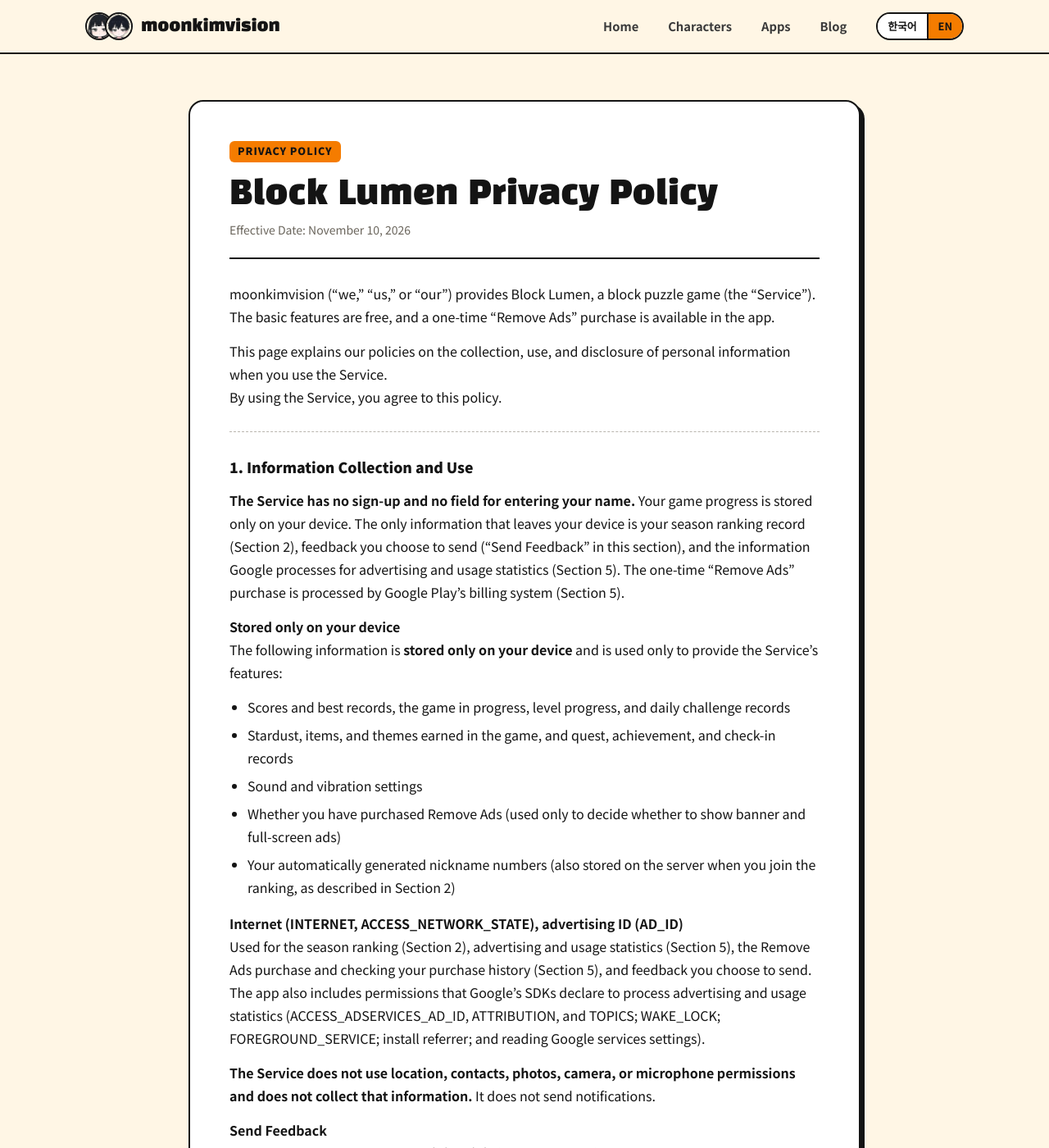
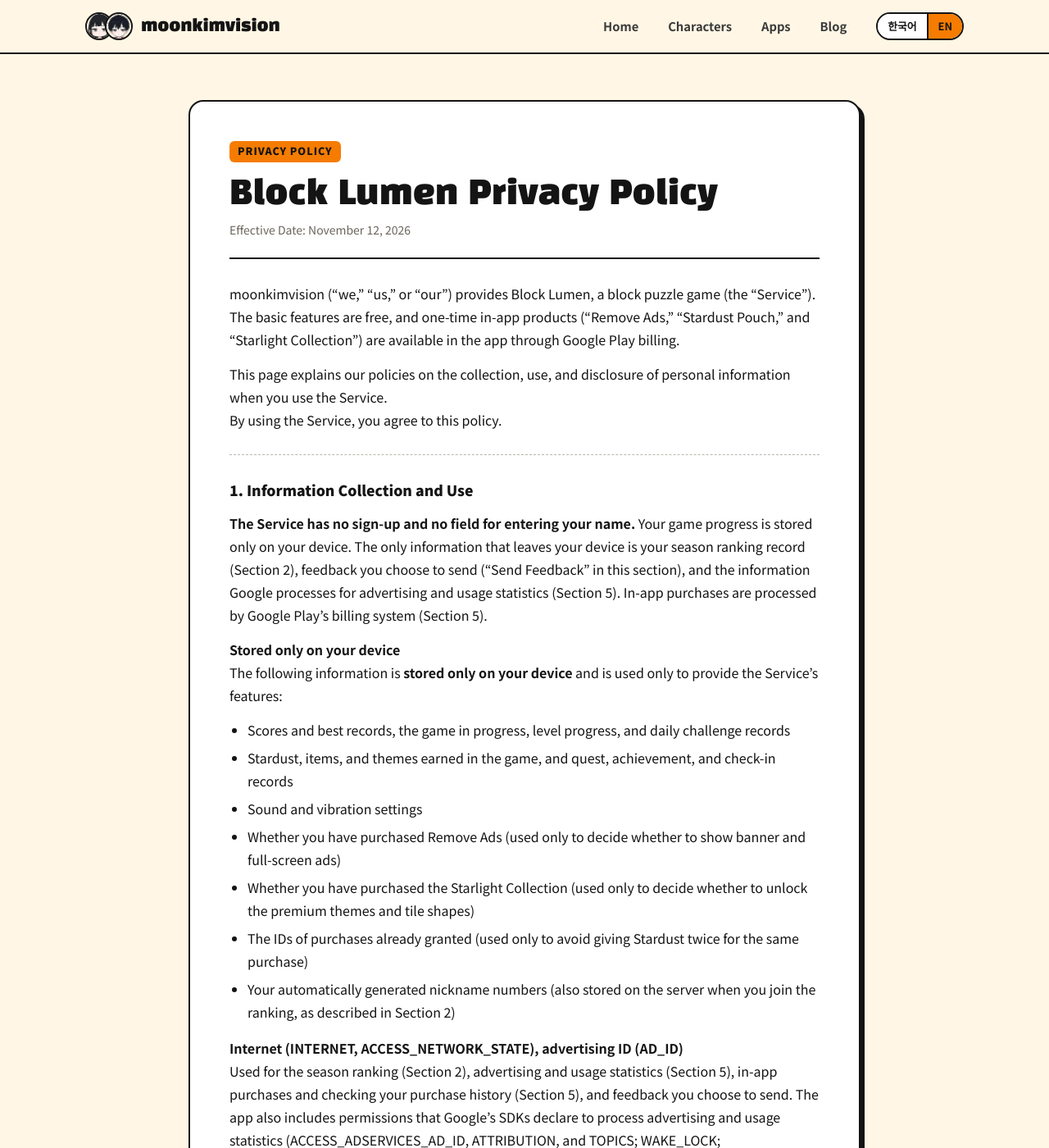
Before and after one commit to moonkimvision/moonkimvision.github.io, a Jekyll site: the page built from privacy/block-lumen.md, in a window 1280 px wide and 1400 px high. Shown: the whole window at 82% size. Built offline with Jekyll 4.4.1, drawn with Linux system fonts in a browser that asks for light colours; some of the changed text lies outside the part shown.

Commit message:
Block Lumen 개인정보처리방침 결제 절을 인앱 상품 3종(광고 제거·별가루 주머니·별빛 컬렉션)으로 확장 (한/영)
Co-Authored-By: Claude Opus 5.5 <noreply@anthropic.com>

```diff
--- a/privacy/block-lumen.md
+++ b/privacy/block-lumen.md
@@ -4,13 +4,13 @@ title_ko: "Block Lumen 개인정보처리방침"
 title_en: "Block Lumen Privacy Policy"
 title: "Block Lumen Privacy Policy"
 permalink: /privacy/block-lumen/
-date: 2026-11-10
+date: 2026-11-12
 lang: ko
 ---
 
 <div class="lang-ko" markdown="1">
 
-moonkimvision("회사", "저희")은 블록 퍼즐 게임 Block Lumen(이하 "서비스")을 제공합니다. 기본 기능은 무료이며, 앱 안에서 '광고 제거'를 한 번 구매할 수 있습니다.
+moonkimvision("회사", "저희")은 블록 퍼즐 게임 Block Lumen(이하 "서비스")을 제공합니다. 기본 기능은 무료이며, 앱 안에서 Google Play 결제로 일회성 인앱 상품('광고 제거', '별가루 주머니', '별빛 컬렉션')을 살 수 있습니다.
 
 본 페이지는 서비스 이용 시 개인정보의 수집·이용·공개에 관한 정책을 안내합니다.
 서비스를 이용함으로써 본 정책에 동의하는 것으로 간주됩니다.
@@ -96,7 +98,13 @@ moonkimvision("회사", "저희")은 블록 퍼즐 게임 Block Lumen(이하 "
 동의가 필요한 지역(유럽경제지역·영국·스위스 등)의 사용자에게는 처음 실행할 때 Google UMP 광고 개인정보 동의 화면이 표시되어 맞춤 광고 여부를 선택할 수 있습니다. 이 지역의 사용자는 설정의 "광고 개인정보 설정"에서 언제든지 선택을 바꿀 수 있습니다. 기기 설정에서 광고 ID를 재설정하거나 맞춤 광고를 끌 수도 있습니다. 자세한 내용은 [Google 파트너 사이트·앱 데이터 사용 방식](https://policies.google.com/technologies/partner-sites)을 참고하십시오.
 
 **결제 (Google Play 결제)**
-일회성 인앱 구매 '광고 제거'는 Google Play 결제 시스템으로 처리됩니다. 카드 번호 등 결제 수단 정보는 Google이 처리하며 저희는 받지 않습니다. 앱은 구매 여부(광고 제거 적용 여부)만 기기 안에 저장해 배너 광고와 판 사이 전면 광고를 보일지 정합니다. 보상형 광고는 사용자가 골라서 보는 것이라 구매 뒤에도 남아 있습니다. 앱을 켤 때 Google Play 구매 내역과 맞춰 보며, 환불된 구매는 광고 제거를 풀고 다시 광고를 보여 줍니다. 앱을 다시 설치해도 구매 복원으로 광고 제거가 돌아옵니다. 구매 정보는 저희 서버로 보내지 않고 이용 통계에도 넣지 않습니다. Google의 처리 방식은 [Google 개인정보처리방침](https://policies.google.com/privacy)을 참고하십시오.
+앱 안의 일회성 인앱 상품은 모두 Google Play 결제 시스템으로 처리됩니다. 카드 번호 등 결제 수단 정보는 Google이 처리하며 저희는 받지 않습니다.
+
+- '광고 제거' (한 번 사면 계속 유지): 배너 광고와 판 사이 전면 광고를 없앱니다. 보상형 광고는 사용자가 골라서 보는 것이라 구매 뒤에도 남아 있습니다.
+- '별빛 컬렉션' (한 번 사면 계속 유지): 결제 테마 3종과 타일 모양 2종을 열고 별가루 1000개를 줍니다.
+- '별가루 주머니' (살 때마다 쓰는 상품): 별가루 작은 주머니 500개, 별가루 주머니 1800개, 별가루 큰 주머니 4000개를 줍니다.
+
+앱은 구매 여부(광고 제거·별빛 컬렉션), 받은 별가루, 이미 지급한 구매의 번호를 기기 안에만 저장합니다. '광고 제거'와 '별빛 컬렉션'은 앱을 켤 때 Google Play 구매 내역과 맞춰 보며, 환불된 구매는 다시 잠그고(광고 제거는 광고를 다시 보여 줍니다), 앱을 다시 설치해도 구매 복원으로 돌아옵니다. '별가루 주머니'는 별가루를 지급해 기기에 저장한 뒤 Google Play에서 소비 처리되므로 다시 살 수 있으며, 앱을 다시 설치하거나 구매를 복원해도 돌아오지 않습니다. 구매 정보는 저희 서버로 보내지 않고 이용 통계에도 넣지 않습니다. Google의 처리 방식은 [Google 개인정보처리방침](https://policies.google.com/privacy)을 참고하십시오.
 
 **이용 통계 (Google Firebase Analytics)**
 앱이 어떻게 쓰이는지 파악하고 개선하기 위해 Google Firebase Analytics를 사용합니다. 다음 정보가 Google로 전송됩니다.
@@ -145,7 +153,7 @@ moonkimvision("회사", "저희")은 블록 퍼즐 게임 Block Lumen(이하 "
 
 <div class="lang-en" markdown="1">
 
-moonkimvision ("we," "us," or "our") provides Block Lumen, a block puzzle game (the "Service"). The basic features are free, and a one-time "Remove Ads" purchase is available in the app.
+moonkimvision ("we," "us," or "our") provides Block Lumen, a block puzzle game (the "Service"). The basic features are free, and one-time in-app products ("Remove Ads," "Stardust Pouch," and "Starlight Collection") are available in the app through Google Play billing.
 
 This page explains our policies on the collection, use, and disclosure of personal information when you use the Service.
 By using the Service, you agree to this policy.
@@ -154,7 +162,7 @@ By using the Service, you agree to this policy.
 
 ### 1. Information Collection and Use
 
-**The Service has no sign-up and no field for entering your name.** Your game progress is stored only on your device. The only information that leaves your device is your season ranking record (Section 2), feedback you choose to send ("Send Feedback" in this section), and the information Google processes for advertising and usage statistics (Section 5). The one-time "Remove Ads" purchase is processed by Google Play's billing system (Section 5).
+**The Service has no sign-up and no field for entering your name.** Your game progress is stored only on your device. The only information that leaves your device is your season ranking record (Section 2), feedback you choose to send ("Send Feedback" in this section), and the information Google processes for advertising and usage statistics (Section 5). In-app purchases are processed by Google Play's billing system (Section 5).
 
 **Stored only on your device**
 The following information is **stored only on your device** and is used only to provide the Service's features:
@@ -163,10 +171,12 @@ The following information is **stored only on your device** and is used only to
 - Stardust, items, and themes earned in the game, and quest, achievement, and check-in records
 - Sound and vibration settings
 - Whether you have purchased Remove Ads (used only to decide whether to show banner and full-screen ads)
+- Whether you have purchased the Starlight Collection (used only to decide whether to unlock the premium themes and tile shapes)
+- The IDs of purchases already granted (used only to avoid giving Stardust twice for the same purchase)
 - Your automatically generated nickname numbers (also stored on the server when you join the ranking, as described in Section 2)
 
 **Internet (INTERNET, ACCESS_NETWORK_STATE), advertising ID (AD_ID)**
-Used for the season ranking (Section 2), advertising and usage statistics (Section 5), the Remove Ads purchase and checking your purchase history (Section 5), and feedback you choose to send. The app also includes permissions that Google's SDKs declare to process advertising and usage statistics (ACCESS_ADSERVICES_AD_ID, ATTRIBUTION, and TOPICS; WAKE_LOCK; FOREGROUND_SERVICE; install referrer; and reading Google services settings).
+Used for the season ranking (Section 2), advertising and usage statistics (Section 5), in-app purchases and checking your purchase history (Section 5), and feedback you choose to send. The app also includes permissions that Google's SDKs declare to process advertising and usage statistics (ACCESS_ADSERVICES_AD_ID, ATTRIBUTION, and TOPICS; WAKE_LOCK; FOREGROUND_SERVICE; install referrer; and reading Google services settings).
 
 **The Service does not use location, contacts, photos, camera, or microphone permissions and does not collect that information.** It does not send notifications.
 
@@ -231,7 +241,13 @@ The Service uses Google AdMob for banner ads at the bottom of the home and seaso
 Users in regions where consent is required (such as the European Economic Area, the UK, and Switzerland) are shown a Google UMP ad privacy consent message on first launch and can choose whether to receive personalized ads. These users can change their choice at any time under "광고 개인정보 설정" (Ad privacy settings) in Settings. You can also reset your advertising ID or opt out of personalized ads in your device settings. See [How Google uses information from sites or apps that use our services](https://policies.google.com/technologies/partner-sites) for details.
 
 **Purchases (Google Play Billing)**
-The one-time in-app purchase "Remove Ads" is processed through Google Play's billing system. Payment information such as your card number is handled by Google and we do not receive it. The app stores only whether you have made the purchase (whether Remove Ads is applied) on your device, and uses it to decide whether to show banner ads and full-screen ads between games. Rewarded ads, which you choose to watch, remain available after the purchase. Each time the app starts, it checks your Google Play purchase history; if the purchase has been refunded, Remove Ads is turned off and ads are shown again. If you reinstall the app, Remove Ads comes back when your purchase is restored. Purchase information is not sent to our servers and is not included in usage statistics. For how Google handles this data, see the [Google Privacy Policy](https://policies.google.com/privacy).
+All one-time in-app products in the app are processed through Google Play's billing system. Payment information such as your card number is handled by Google and we do not receive it.
+
+- "Remove Ads" (kept once purchased): removes banner ads and full-screen ads between games. Rewarded ads, which you choose to watch, remain available after the purchase.
+- "Starlight Collection" (kept once purchased): unlocks 3 premium themes and 2 tile shapes and gives 1,000 Stardust.
+- "Stardust Pouch" (used up each time you buy it): the Small Pouch gives 500 Stardust, the Pouch 1,800, and the Large Pouch 4,000.
+
+The app stores on your device only whether you own Remove Ads and the Starlight Collection, the Stardust you have received, and the IDs of purchases already granted. Each time the app starts, it checks your Google Play purchase history for Remove Ads and the Starlight Collection; refunded purchases are locked again (for Remove Ads, ads are shown again), and if you reinstall the app they come back when your purchases are restored. A Stardust Pouch is consumed in Google Play after its Stardust has been given and saved on your device, so it can be bought again and does not come back when you reinstall the app or restore purchases. Purchase information is not sent to our servers and is not included in usage statistics. For how Google handles this data, see the [Google Privacy Policy](https://policies.google.com/privacy).
 
 **Usage Statistics (Google Firebase Analytics)**
 We use Google Firebase Analytics to understand how the app is used and to improve it. The following is sent to Google:
```
Also changed, not shown: other parts of privacy/block-lumen.md (+4 -2 lines).
